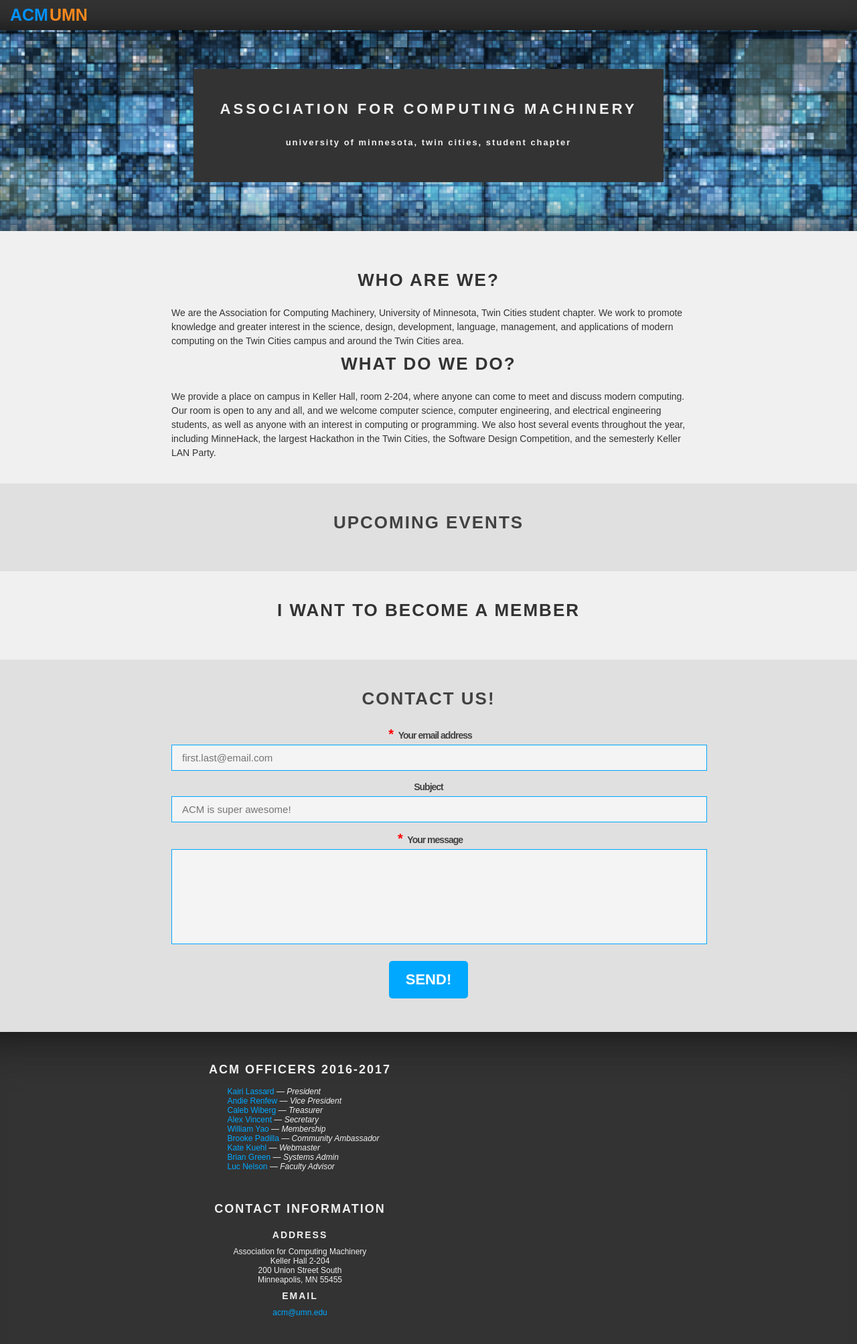
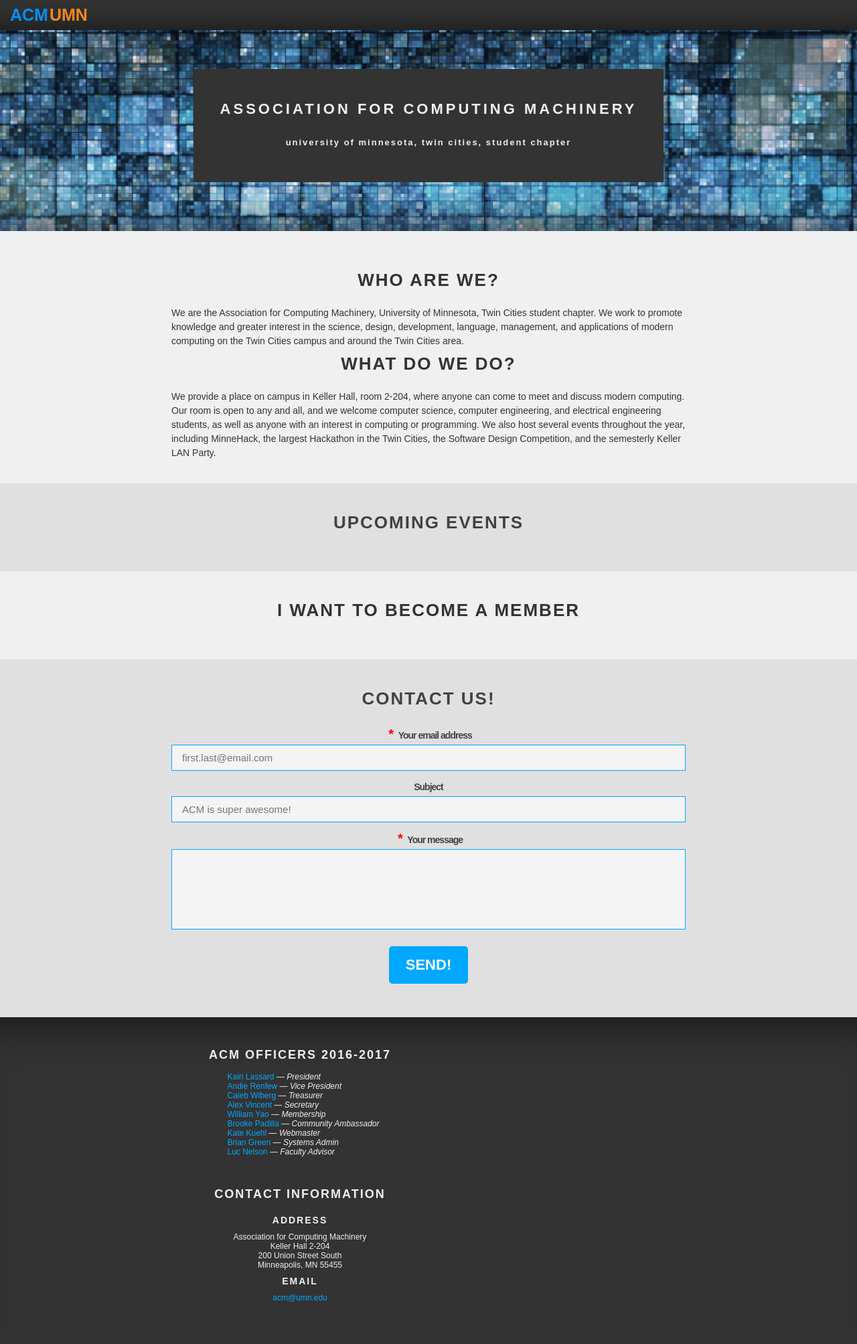
Before and after one commit to acmumn/acm-website, a Jekyll site: the page built from index.html, in a window 1280 px wide. Shown: the whole page at 67% size. Built offline with Jekyll 4.4.1, drawn with Linux system fonts in a browser that asks for light colours; after the commit the page ends 1985 px from its top, so only the background shows below that.

Commit message:
form fix

```diff
--- a/_sass/_forms.sass
+++ b/_sass/_forms.sass
@@ -15,6 +15,7 @@
 
 input, textarea, select
   display: block
+  box-sizing: border-box
   width: 100%
   background: #f4f4f4
   border: 1px solid $accent-color-primary
```
